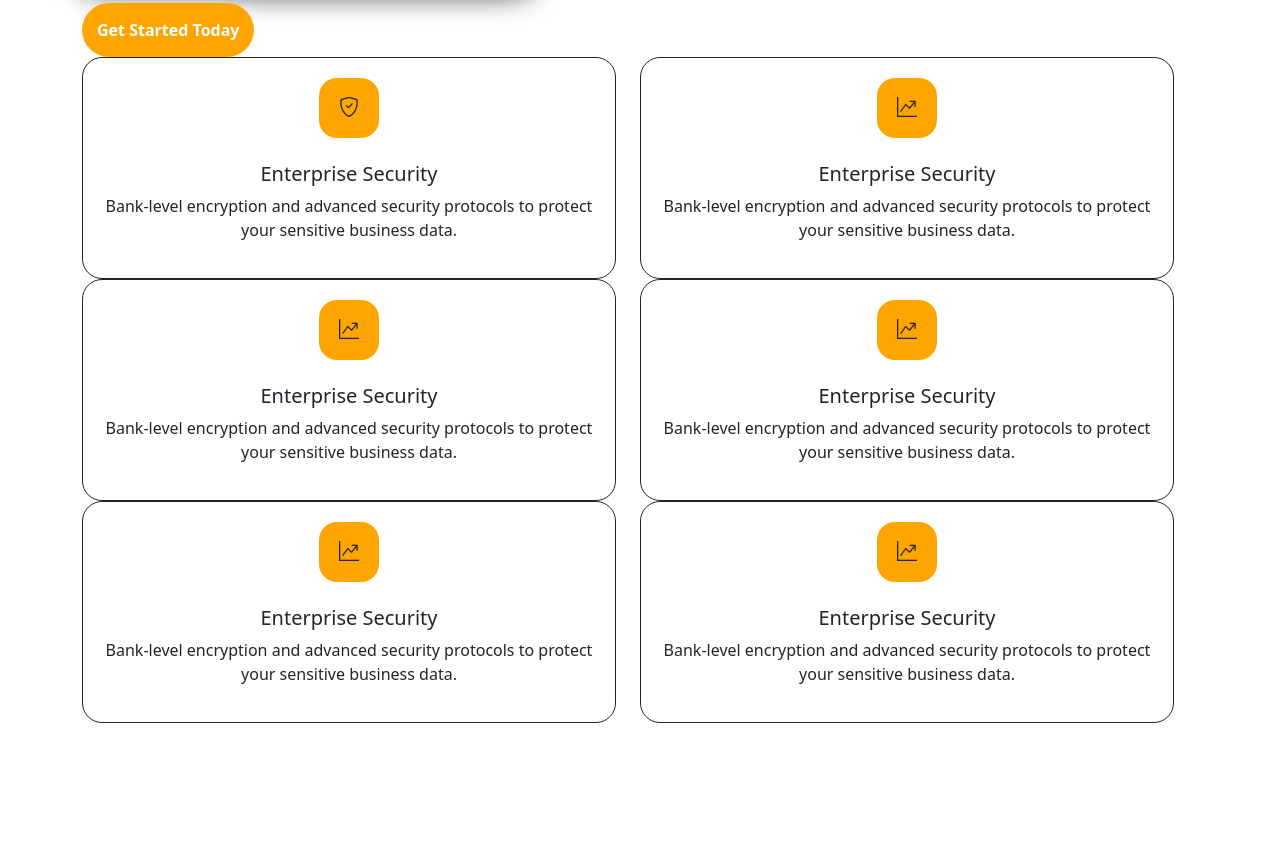
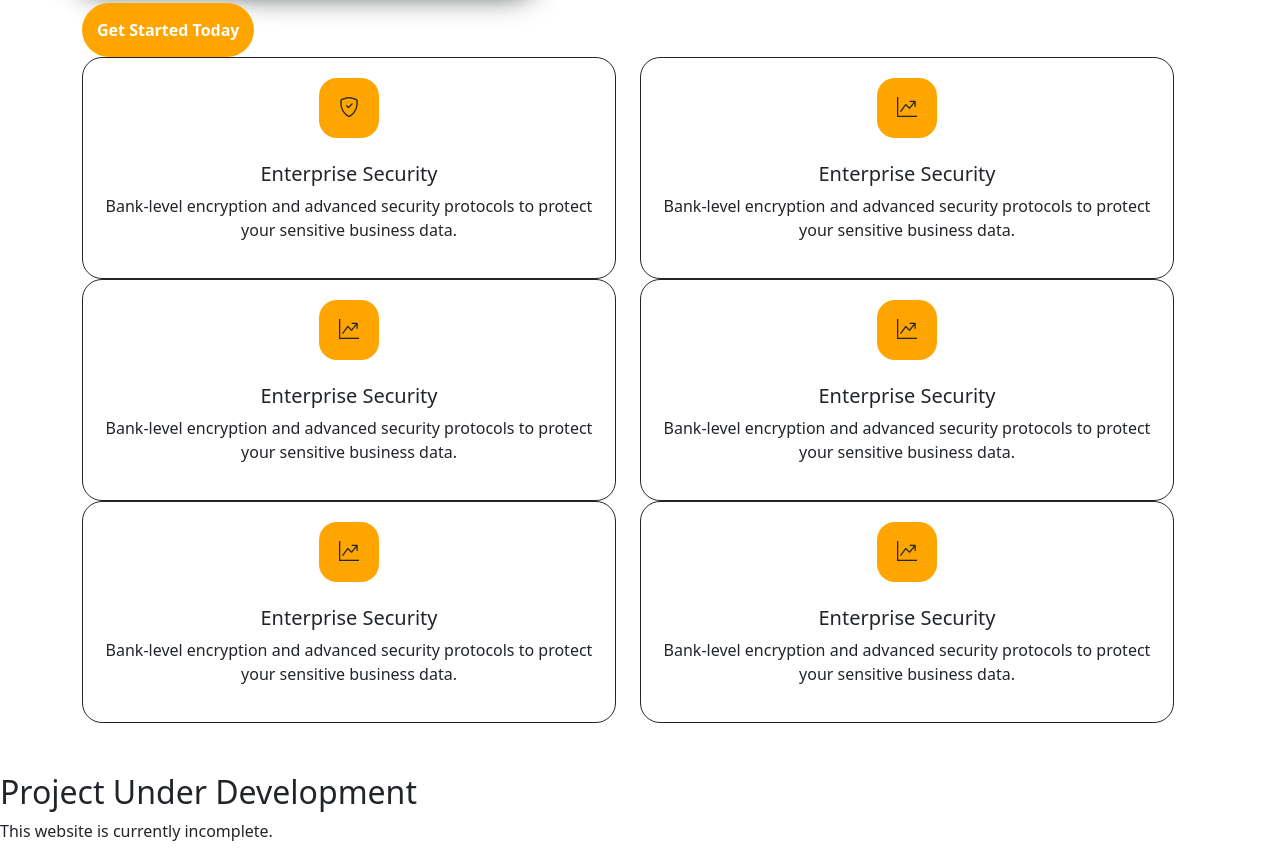
Before and after one commit to hirensiddhapura03-svg/my-second-project, a plain HTML site: page index.html in a window 1280 px wide. Shown: the part 3559-4418 px from the top of the page. Before the commit the page ends 4332 px from the top, so only its background shows below. Drawn offline with nearby package versions, Linux system fonts and the light colour scheme.

Commit message:
Update index.html

```diff
--- a/index.html
+++ b/index.html
@@ -370,6 +370,8 @@
             </div>
         </div>
     </section>
+    <h2>Project Under Development</h2>
+<p>This website is currently incomplete.</p>
 </body>
 <!-- jQuery (Required) -->
 <script src="https://cdnjs.cloudflare.com/ajax/libs/jquery/3.6.0/jquery.min.js"></script>
```
